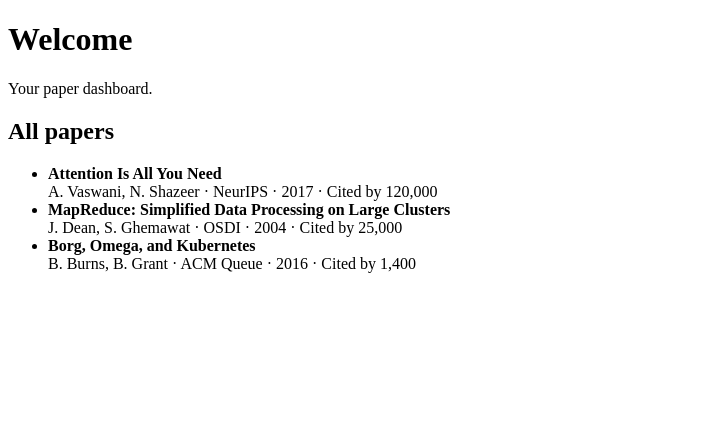
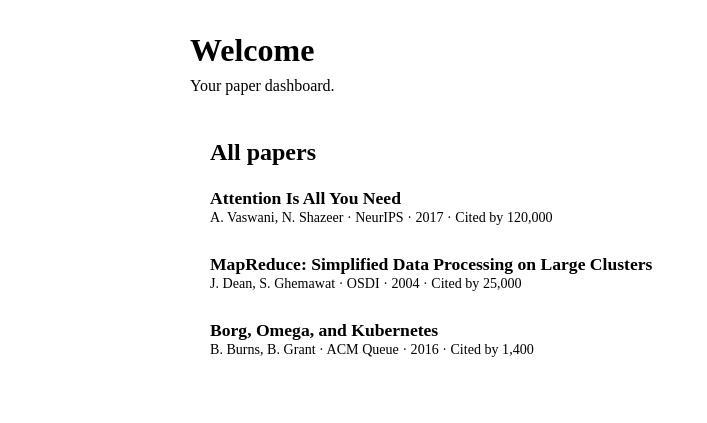
Before and after one commit to jonahL11/ecs781p-cloud-computing-api, a Flask app: page /dashboard in a window 1280 px wide. Shown: the top 423 px of the page, without its empty margins (0-707 px from the left). Run offline with Flask 3, Linux system fonts and the light colour scheme.

Commit message:
Dashboard: add styling

```diff
--- /dev/null
+++ b/src/static/css/dashboard.css
@@ -0,0 +1,63 @@
+/* dashboard.css - Styles for the dashboard page. */
+
+/* Colours and fonts
+   :root {
+    --bg: #f6f5f1;
+    --surface: #ffffff;
+    --border: #e2dfd6;
+    --text: #1d1c1a;
+    --muted: #6b6860;
+    --accent: #1f4e8c;
+    --green: #1e7a46;
+    --font-body: "Inter", system-ui, sans-serif;
+    --font-head: "Source Serif 4", Georgia, serif;
+  }
+
+  /* Dark mode: same variables, different values */
+  @media (prefers-color-scheme: dark) {
+    :root {
+      --bg: #151513;
+      --surface: #1e1e1b;
+      --border: #34332f;
+      --text: #ecebe6;
+      --muted: #a19e95;
+      --accent: #7fa9e6;
+      --green: #6fcf97;
+    }
+  }
+
+  body {
+    margin: 0;
+    background: var(--bg);
+    color: var(--text);
+    font: 15px/1.5 var(--font-body);
+  }
+
+  h1, h2 { font-family: var(--font-head); font-weight: 600; margin: 0 0 8px; }
+  h1 { font-size: 2rem; }
+  .muted { color: var(--muted); margin-top: 0; }
+
+  /* Centre the content */
+  .main { max-width: 900px; margin: 0 auto; padding: 32px 20px; }
+
+  /* White card around the list */
+  .panel {
+    background: var(--surface);
+    border: 1px solid var(--border);
+    border-radius: 10px;
+    padding: 20px;
+    margin-top: 24px;
+  }
+
+  /* Remove bullet points and add a line between papers */
+  .paper-list { list-style: none; margin: 0; padding: 0; }
+  .paper { padding: 14px 0; border-bottom: 1px solid var(--border); }
+  .paper:last-child { border-bottom: 0; }
+
+  .paper-title {
+    display: block;
+    font-family: var(--font-head);
+    font-size: 1.1rem;
+    color: var(--accent);
+  }
+  .paper-meta { color: var(--green); font-size: 0.88rem; }
--- a/src/static/js/dashboard.js
+++ b/src/static/js/dashboard.js
@@ -24,11 +24,14 @@ async function loadPapers() {
   // Build one <li> for a paper.
   function paperItem(paper) {
     const li = document.createElement("li");
+    li.className = "paper";
 
     const title = document.createElement("strong");
+    title.className = "paper-title";
     title.textContent = paper.title;
 
     const details = document.createElement("div");
+    details.className = "paper-meta";
     details.textContent =
       paper.authors.join(", ") + " · " + paper.venue + " · " + paper.year +
       " · Cited by " + paper.citations.toLocaleString();
--- a/src/templates/dashboard.html
+++ b/src/templates/dashboard.html
@@ -4,15 +4,22 @@
         <meta charset="utf-8">
         <meta name="viewport" content="width=device-width, initial-scale=1">
         <title>Dashboard · PaperBase</title>
+        <link href="https://fonts.googleapis.com/css2?family=Source+Serif+4:opsz,wght@8..60,600&family=Inter:wght@400;500&display=swap" rel="stylesheet">
+        <link rel="stylesheet" href="{{ url_for('static', filename='css/dashboard.css') }}">
       </head>
       <body>
+        <main class="main">
           <h1>Welcome</h1>
-  <p>Your paper dashboard.</p>
+          <p class="muted">Your paper dashboard.</p>
 
+          <section class="panel">
             <h2>All papers</h2>
-  <ul id="paper-list">
+            <ul class="paper-list" id="paper-list">
               <li>Loading…</li>
             </ul>
+          </section>
+        </main>
+
         <script src="{{ url_for('static', filename='js/dashboard.js') }}"></script>
       </body>
 </html>
```
Lines whose indentation alone changed are shown as unchanged.
